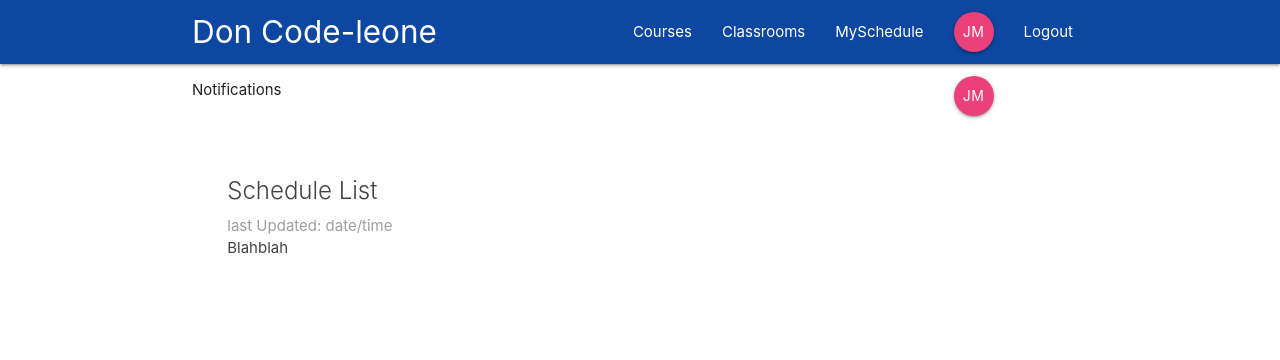
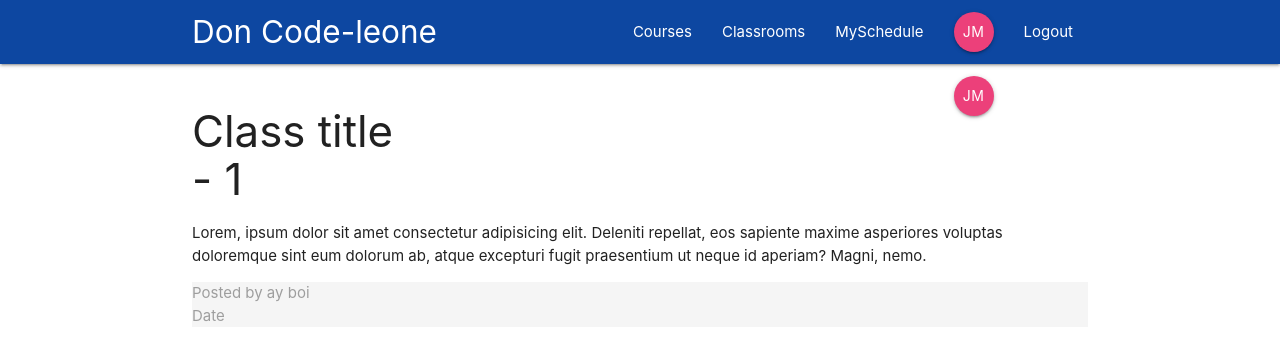
Before and after one commit to jmazza097/registration, a React (Create React App) app: page /class/1 in a window 1280 px wide. Shown: the top 360 px of the page. Built offline with nearby package versions, Linux system fonts and the light colour scheme.

Commit message:
added class details and schedule summary to dashbaord

```diff
--- a/src/App.js
+++ b/src/App.js
@@ -2,13 +2,15 @@ import React from 'react';
 import {BrowserRouter, Switch, Route} from 'react-router-dom'
 import Navbar from './Components/layouts/Navbar'
 import Dashboard from './Components/dashboard/Dashboard'
+import ClassDetails from  './Components/projects/ClassDetails'
 function App() {
   return (
     <BrowserRouter>
     <div className="App">
       <Navbar/>
       <Switch>
-        <Route path = '/' component={Dashboard}/>
+        <Route exact path = '/' component={Dashboard}/>
+        <Route path = '/class/:id' component={ClassDetails}/>
       </Switch>
     </div>
     </BrowserRouter>
--- /dev/null
+++ b/src/Components/projects/ClassDetails.js
@@ -0,0 +1,21 @@
+import React from 'react'
+
+const ClassDetails = (props) => {
+    const id =props.match.params.id;
+    return (
+        <div className="container section class-details">
+            <div className="cardz-depth-0">
+                <div className="card-content">
+                    <h3 class="card-title">Class title - {id}</h3>
+                    <p>Lorem, ipsum dolor sit amet consectetur adipisicing elit. Deleniti repellat, eos sapiente maxime asperiores voluptas doloremque sint eum dolorum ab, atque excepturi fugit praesentium ut neque id aperiam? Magni, nemo.</p>
+                </div>
+                <div className="card-action grey lighten-4 grey-text">
+                    <div>Posted by ay boi</div>
+                    <div>Date</div>
+                </div>
+            </div>
+        </div>
+    )
+}
+
+export default ClassDetails
--- a/src/Components/projects/ScheduleList.js
+++ b/src/Components/projects/ScheduleList.js
@@ -1,16 +1,13 @@
 import React from 'react'
-
+import ScheduleSummary from './ScheduleSummary'
 const ScheduleList = () => {
     return(
         <div className="schedule-list section">
+            <ScheduleSummary />
+            <ScheduleSummary />
+            <ScheduleSummary />
+            <ScheduleSummary />
 
-            <div className="card z-depth-0 schedule-summary">
-                <div className="card-content grey-text text-darken-3">
-                    <span className="card-title">Schedule List</span>
-                    <p className="grey-text">last Updated: date/time</p>
-                    <p>Blahblah</p>
-                </div>
-            </div>
 
         </div>
     )
--- /dev/null
+++ b/src/Components/projects/ScheduleSummary.js
@@ -0,0 +1,15 @@
+import React from 'react'
+
+const ScheduleSummary = () => {
+    return(
+        <div className="card z-depth-0 schedule-summary">
+            <div className="card-content grey-text text-darken-3">
+              <span className="card-title">Schedule List</span>
+              <p className="grey-text">last Updated: date/time</p>
+              <p>Blahblah</p>
+            </div>
+        </div>
+    )
+}
+
+export default ScheduleSummary
```
Also changed, not shown: src/Components/projects/CreateClass.js (added), src/Components/projects/CreateProject.js (deleted), src/Components/projects/ProjectDetails.js (deleted), src/Components/projects/ProjectSummary.js (deleted).
